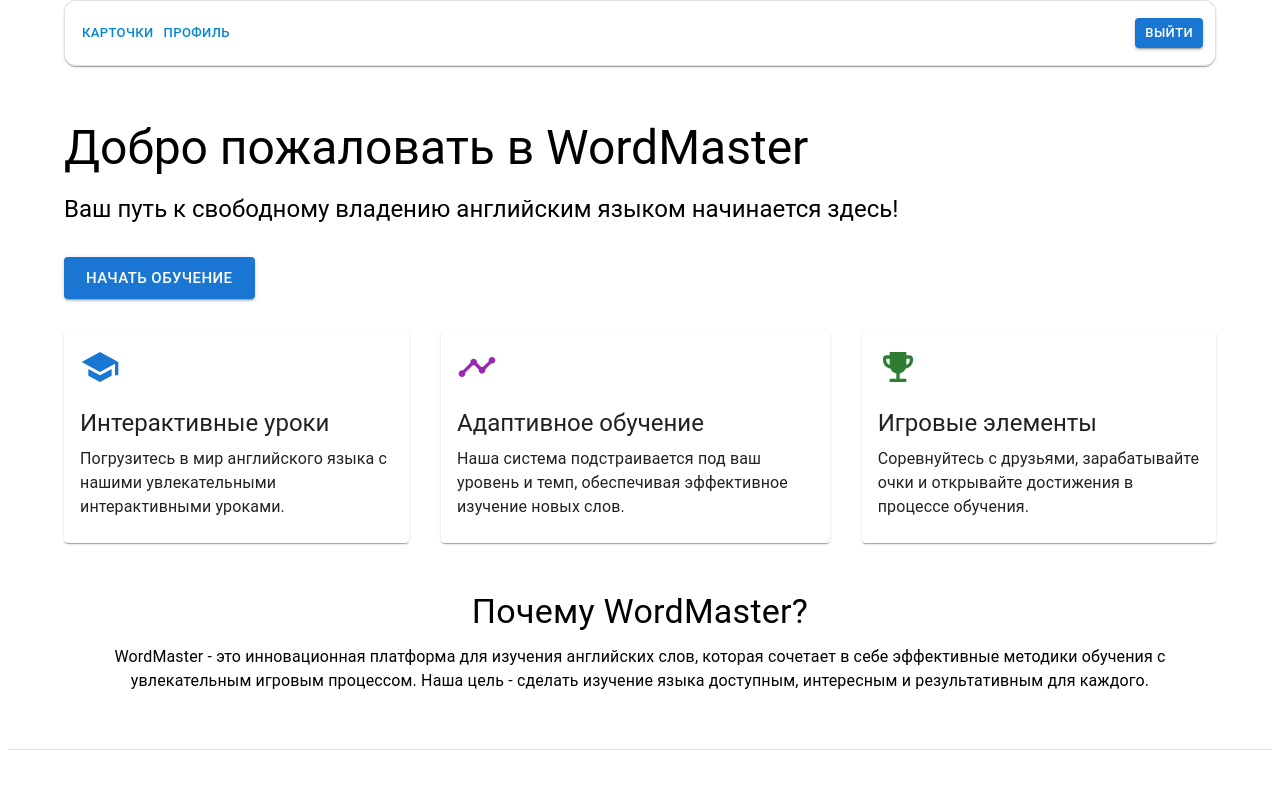
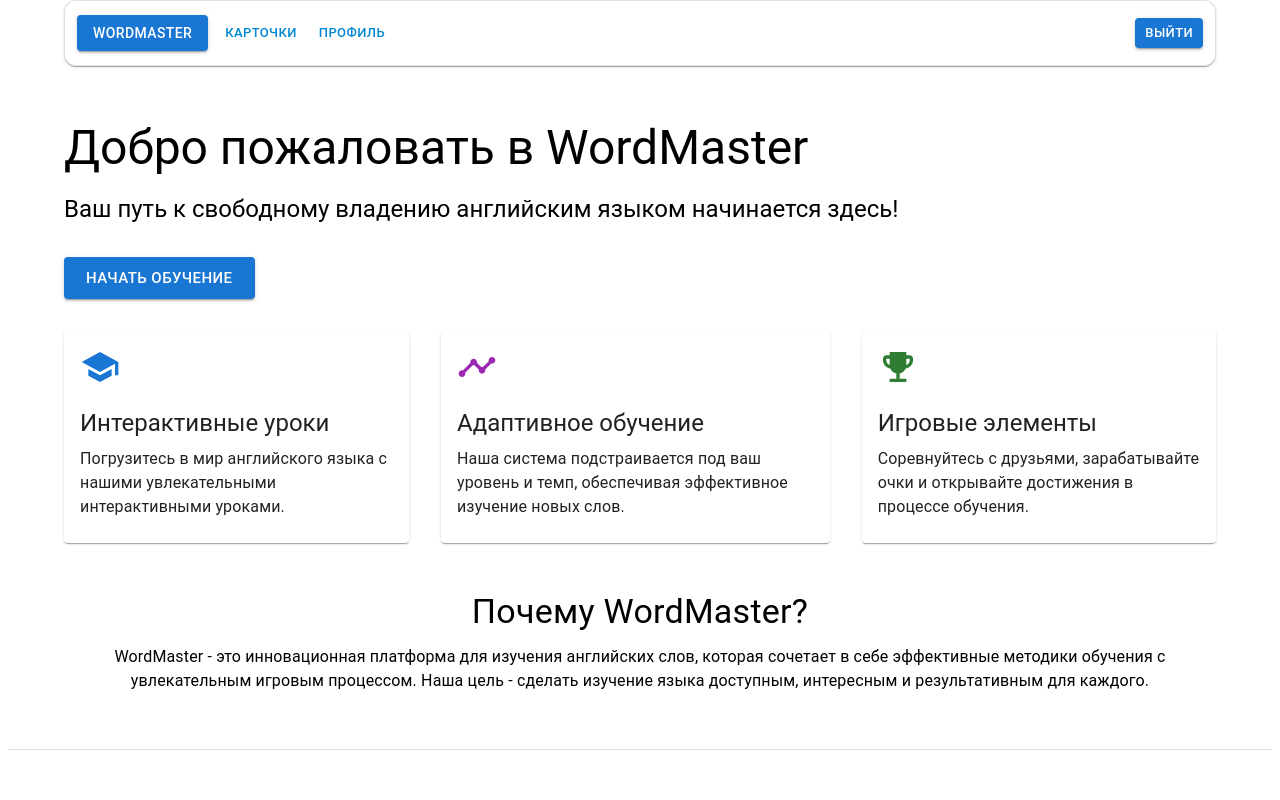
Before and after one commit to IvanOrlovsky/spa-astral, a React (Create React App) app: page / in a window 1280 px wide. Shown: the top 800 px of the page. Built offline with nearby package versions, Linux system fonts and the light colour scheme; sample sign-in values are in the browser's storage.

Commit message:
Обернул макетом все страницы остальные

```diff
--- a/src/components/Header.tsx
+++ b/src/components/Header.tsx
@@ -54,7 +54,20 @@ export default function Header() {
 							px: 0,
 						}}
 					>
-						<Box sx={{ display: { xs: "none", md: "flex" } }}>
+						<Box
+							sx={{
+								display: { xs: "none", md: "flex", gap: 12 },
+							}}
+						>
+							<Button
+								component={NavLink}
+								to="/"
+								variant="contained"
+								color="primary"
+								size="medium"
+							>
+								WordMaster
+							</Button>
 							<Button
 								component={NavLink}
 								to="/cards"
--- a/src/pages/Cards.tsx
+++ b/src/pages/Cards.tsx
@@ -1,3 +1,5 @@
+import Layout from "../components/Layout";
+
 export default function Cards() {
-	return <>Cards</>;
+	return <Layout>Cards</Layout>;
 }
--- a/src/pages/Profile.tsx
+++ b/src/pages/Profile.tsx
@@ -1,3 +1,5 @@
+import Layout from "../components/Layout";
+
 export default function Profile() {
-	return <>Profile</>;
+	return <Layout>Profile</Layout>;
 }
```
